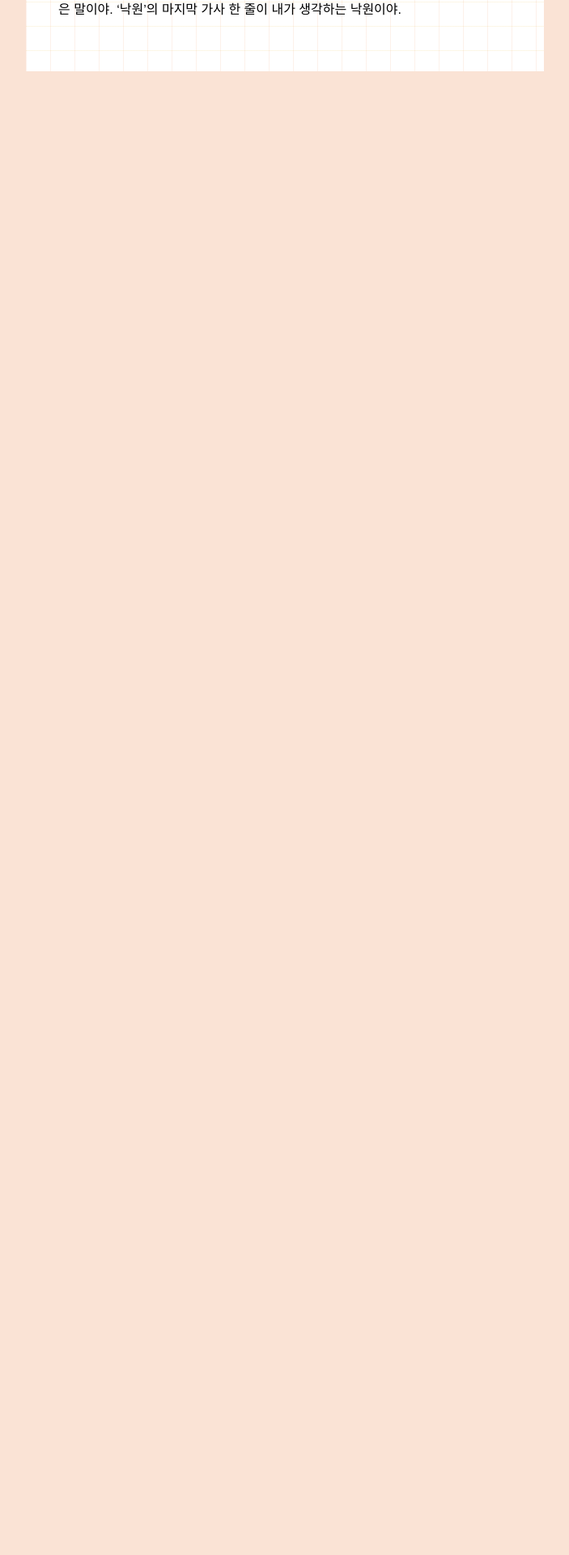
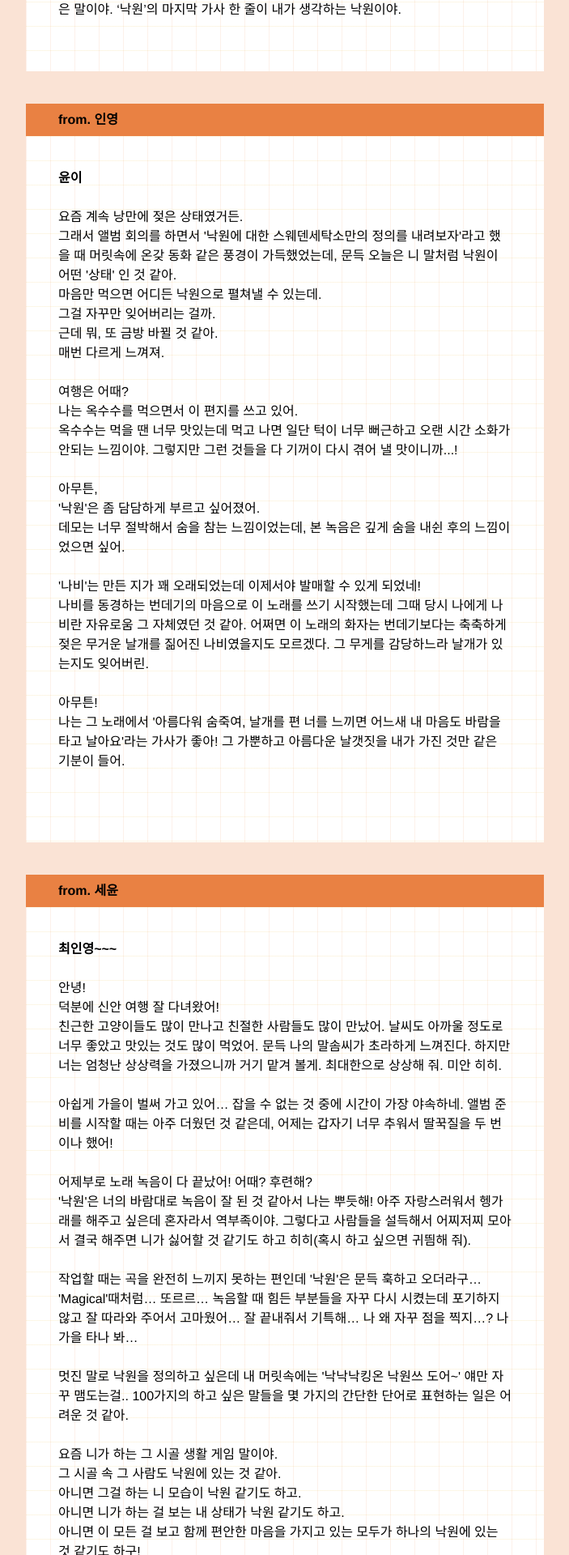
Before and after one commit to Yoon79/letters, a Next.js app: page /components/main in a window 1280 px wide. Shown: the part 3300-5220 px from the top of the page at 81% size, without its empty margins (288-991 px from the left). Before the commit the page ends 3620 px from the top, so only its background shows below. Built offline with nearby package versions, Linux system fonts and the light colour scheme.

Commit message:
Update main.tsx

```diff
--- a/pages/components/main.tsx
+++ b/pages/components/main.tsx
@@ -370,35 +370,97 @@ export default function Main() {
           </div>
 
           {/* Fifth Message */}
-          <div
-            ref={div5Ref}
-            className="select-none mt-4 bg-inherit p-1 w-auto"
-            style={
-              {
-                //   backgroundImage: `
-                //       linear-gradient(to right, rgba(233, 129, 67, 0.2) 0.1px, transparent 1px),
-                //       linear-gradient(to bottom, rgba(233, 175, 32, 0.2) 0.1px, transparent 1px)
-                //       `,
-                //   backgroundSize: "30px 30px", // 격자 크기 조절
-              }
-            }>
-            <p></p>
+          <div>
+            <div className="px-10 w-full h-10 bg-[#e98143] items-center justify-start flex font-semibold">
+              from. 인영
+            </div>
+            <div
+                ref={div5Ref}
+                className="select-none  bg-white p-10 w-auto"
+                style={{
+                  backgroundImage: `
+                linear-gradient(to right, rgba(233, 129, 67, 0.2) 0.1px, transparent 1px),
+                linear-gradient(to bottom, rgba(233, 175, 32, 0.2) 0.1px, transparent 1px)
+                `,
+                  backgroundSize: "30px 30px", // 격자 크기 조절
+                  //   backgroundImage: "url('images/back1.jpg')",
+                  //   color: "white", // 텍스트가 잘 보이도록 색상 변경
+                  //   textShadow: "1px 1px 3px rgba(0,0,0,0.8)", // 텍스트 가독성을 위한 그림자 효과
+                }}>
+              <p>
+                <strong>윤이</strong><br />
+                <br />
+                요즘 계속 낭만에 젖은 상태였거든.<br />
+                그래서 앨범 회의를 하면서 &apos;낙원에 대한 스웨덴세탁소만의 정의를 내려보자&apos;라고 했을 때 머릿속에 온갖 동화 같은 풍경이 가득했었는데, 문득 오늘은 니 말처럼 낙원이 어떤 &apos;상태&apos; 인 것 같아.<br />
+                마음만 먹으면 어디든 낙원으로 펼쳐낼 수 있는데.<br />
+                그걸 자꾸만 잊어버리는 걸까.<br />
+                근데 뭐, 또 금방 바뀔 것 같아.<br />
+                매번 다르게 느껴져.<br />
+                <br />
+                여행은 어때?<br />
+                나는 옥수수를 먹으면서 이 편지를 쓰고 있어.<br />
+                옥수수는 먹을 땐 너무 맛있는데 먹고 나면 일단 턱이 너무 뻐근하고 오랜 시간 소화가 안되는 느낌이야. 그렇지만 그런 것들을 다 기꺼이 다시 겪어 낼 맛이니까...!<br />
+                <br />
+                아무튼,<br />
+                &apos;낙원&apos;은 좀 담담하게 부르고 싶어졌어.<br />
+                데모는 너무 절박해서 숨을 참는 느낌이었는데, 본 녹음은 깊게 숨을 내쉰 후의 느낌이었으면 싶어.<br />
+                <br />
+                &apos;나비&apos;는 만든 지가 꽤 오래되었는데 이제서야 발매할 수 있게 되었네!<br />
+                나비를 동경하는 번데기의 마음으로 이 노래를 쓰기 시작했는데 그때 당시 나에게 나비란 자유로움 그 자체였던 것 같아. 어쩌면 이 노래의 화자는 번데기보다는 축축하게 젖은 무거운 날개를 짊어진 나비였을지도 모르겠다. 그 무게를 감당하느라 날개가 있는지도 잊어버린.<br />
+                <br />
+                아무튼!<br />
+                나는 그 노래에서 &apos;아름다워 숨죽여, 날개를 편 너를 느끼면 어느새 내 마음도 바람을 타고 날아요&apos;라는 가사가 좋아! 그 가뿐하고 아름다운 날갯짓을 내가 가진 것만 같은 기분이 들어.<br />
+                <br />
+                <br />
+              </p>
+            </div>
           </div>
 
           {/* sixth Message */}
-          <div
-            ref={div6Ref}
-            className="select-none mt-4 bg-inherit p-1 w-auto"
-            style={
-              {
-                //   backgroundImage: `
-                //       linear-gradient(to right, rgba(233, 129, 67, 0.2) 0.1px, transparent 1px),
-                //       linear-gradient(to bottom, rgba(233, 175, 32, 0.2) 0.1px, transparent 1px)
-                //       `,
-                //   backgroundSize: "30px 30px", // 격자 크기 조절
-              }
-            }>
-            <p></p>
+          <div>
+            <div className="px-10 w-full h-10 bg-[#e98143] items-center justify-start flex font-semibold">
+              from. 세윤
+            </div>
+            <div
+                ref={div6Ref}
+                className="select-none bg-white p-10 w-auto"
+                style={{
+                  backgroundImage: `
+                  linear-gradient(to right, rgba(233, 129, 67, 0.2) 0.1px, transparent 1px),
+                  linear-gradient(to bottom, rgba(233, 175, 32, 0.2) 0.1px, transparent 1px)
+                  `,
+                  backgroundSize: "30px 30px", // 격자 크기 조절
+                }}>
+              <p>
+                <strong>최인영~~~</strong><br />
+                <br />
+                안녕!<br />
+                덕분에 신안 여행 잘 다녀왔어!<br />
+                친근한 고양이들도 많이 만나고 친절한 사람들도 많이 만났어. 날씨도 아까울 정도로 너무 좋았고 맛있는 것도 많이 먹었어. 문득 나의 말솜씨가 초라하게 느껴진다. 하지만 너는 엄청난 상상력을 가졌으니까 거기 맡겨 볼게. 최대한으로 상상해 줘. 미안 히히.<br />
+                <br />
+                아쉽게 가을이 벌써 가고 있어… 잡을 수 없는 것 중에 시간이 가장 야속하네. 앨범 준비를 시작할 때는 아주 더웠던 것 같은데, 어제는 갑자기 너무 추워서 딸꾹질을 두 번이나 했어!<br />
+                <br />
+                어제부로 노래 녹음이 다 끝났어! 어때? 후련해?<br />
+                &apos;낙원&apos;은 너의 바람대로 녹음이 잘 된 것 같아서 나는 뿌듯해! 아주 자랑스러워서 헹가래를 해주고 싶은데 혼자라서 역부족이야. 그렇다고 사람들을 설득해서 어찌저찌 모아서 결국 해주면 니가 싫어할 것 같기도 하고 히히(혹시 하고 싶으면 귀띔해 줘).<br />
+                <br />
+                작업할 때는 곡을 완전히 느끼지 못하는 편인데 &apos;낙원&apos;은 문득 훅하고 오더라구… &apos;Magical&apos;때처럼… 또르르… 녹음할 때 힘든 부분들을 자꾸 다시 시켰는데 포기하지 않고 잘 따라와 주어서 고마웠어… 잘 끝내줘서 기특해… 나 왜 자꾸 점을 찍지…? 나 가을 타나 봐…<br />
+                <br />
+                멋진 말로 낙원을 정의하고 싶은데 내 머릿속에는 &apos;낙낙낙킹온 낙원쓰 도어~&apos; 얘만 자꾸 맴도는걸.. 100가지의 하고 싶은 말들을 몇 가지의 간단한 단어로 표현하는 일은 어려운 것 같아.<br />
+                <br />
+                요즘 니가 하는 그 시골 생활 게임 말이야.<br />
+                그 시골 속 그 사람도 낙원에 있는 것 같아.<br />
+                아니면 그걸 하는 니 모습이 낙원 같기도 하고.<br />
+                아니면 니가 하는 걸 보는 내 상태가 낙원 같기도 하고.<br />
+                아니면 이 모든 걸 보고 함께 편안한 마음을 가지고 있는 모두가 하나의 낙원에 있는 것 같기도 하구!<br />
+                <br />
+                낙원의 기준이 너무 관대한가? 허허..<br />
+                그래도 뭐 난 좋아!<br />
+                계속해서 낙원에 대해 생각하다보니 주변에 있는 사람들에게 고마움을 느끼고, 습관처럼 행복을 느끼고, 나쁜 기운들은 그냥 쉽게 흘려보낼 수 있어서 좋아.<br />
+                <br />
+                이걸 뭐라고 해?<br />
+                <br />
+              </p>
+            </div>
           </div>
 
           {/* Seventh Message */}
```
